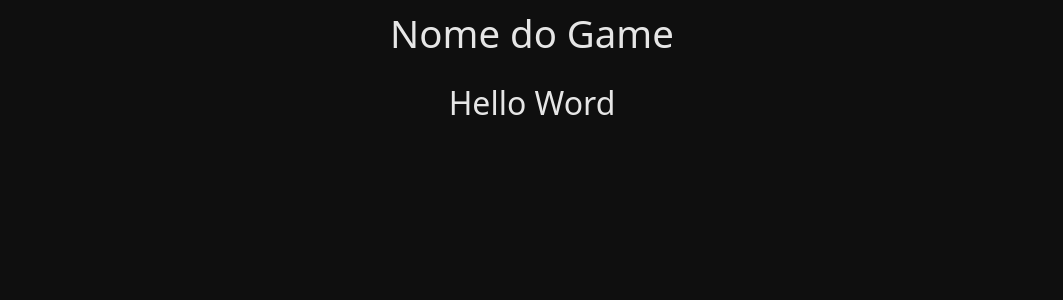
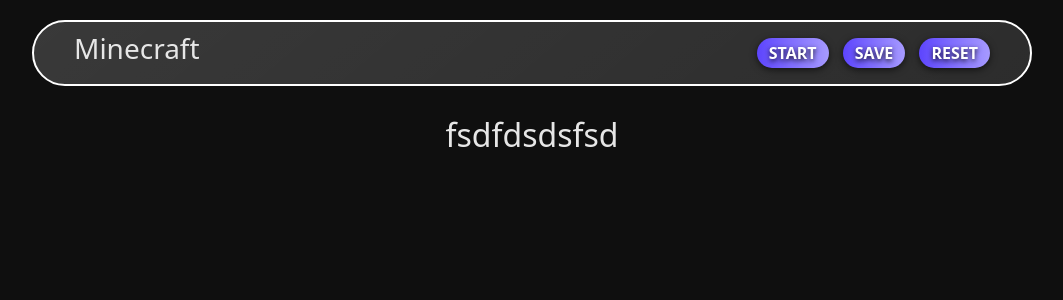
Before and after one commit to SrVertex/TechAcademy3, a PHP site: page / in a window 1280 px wide. Shown: the top 300 px of the page, without its empty margins (108-1171 px from the left). Run offline with PHP 8.4, Linux system fonts and the light colour scheme.

Commit message:
versão1.2 header
foi adicionado botões com  animação do css gradiente

```diff
--- a/css/style.css
+++ b/css/style.css
@@ -1,12 +1,40 @@
+* {
+  margin: 0;
+  padding: 0; }
+
 body {
   background-color: #0F0F0F !important;
   color: #e6e6e6 !important;
   font-family: "Montserrat", Arial, Helvetica, sans-serif; }
 
 header {
-  padding: 10px; }
-  header h1 {
-    font-size: 9vw; }
+  background-color: #ffffff1c;
+  background-image: linear-gradient(140deg, #ffffff13 0%, #ffffff04 100%);
+  border: solid 2px white;
+  width: 100%;
+  display: flex;
+  justify-content: space-between;
+  align-items: center;
+  border-radius: 50px;
+  padding: 10px 40px;
+  margin: 20px 0; }
+  header nav button {
+    background-image: linear-gradient(to right, #5D45FD 0%, #A89CFF 51%, #5D45FD 100%);
+    box-shadow: 0 2px 7px rgba(0, 0, 0, 0.582);
+    padding: 3px 12px;
+    text-transform: uppercase;
+    transition: 0.5s;
+    background-size: 200% auto;
+    border-radius: 20px;
+    border: none;
+    color: white;
+    font-weight: bold;
+    align-content: center;
+    text-shadow: 0 2px 5px rgba(0, 0, 0, 0.878); }
+    header nav button:hover {
+      background-position: right center;
+      color: #fff;
+      text-decoration: none; }
 
 main {
   width: 100%;
@@ -16,12 +44,10 @@
 
 @media (min-width: 1000px) {
   header {
-    padding: 10px; }
-    header h1 {
-      font-size: 3vw; }
-
-  main {
     width: 1000px;
-    margin: auto; } }
+    margin: 20px auto; } }
+main {
+  width: 1000px;
+  margin: auto; }
 
 /*# sourceMappingURL=style.css.map */
--- a/css/style.scss
+++ b/css/style.scss
@@ -1,17 +1,75 @@
 $primary: #0F0F0F;
 $text:rgb(230, 230, 230);
+
+* {
+    margin: 0;
+    padding: 0;
+}
 
 body {
     background-color: $primary !important;
     color: $text !important;
     font-family: "Montserrat", Arial, Helvetica, sans-serif ;
 }
+// header
+header {
+    // style
+        background-color: #ffffff1c;
+        background-image: linear-gradient(140deg, #ffffff13 0%, #ffffff04 100%);
+        // backdrop-filter: blur(10px);
+        border: solid 2px white;
 
-header {
-    padding: 10px;
-        h1 {
-            font-size: 9vw;
+    // margens
+        width: 100%;
+        display: flex;
+        justify-content: space-between;
+        align-items: center;
+
+        border-radius: 50px;
+        padding: 10px 40px;
+        margin: 20px 0;
+
+            // botões
+        nav {
+            button {
+
+                //bg do botão
+                background-image: linear-gradient(
+                    to right,
+                    #5D45FD 0%,
+                    #A89CFF 51%,
+                    #5D45FD 100%
+                  );
+                  box-shadow: 0 2px 7px rgba(0, 0, 0, 0.582);
+
+                    // animação
+                  padding: 3px 12px;
+                  text-transform: uppercase;
+                  transition: 0.5s;
+                  background-size: 200% auto;
+                  border-radius: 20px;
+                  border: none;
+
+                  &:hover {
+                    background-position: right center;
+                    color: #fff;
+                    text-decoration: none;
+                  }
+
+
+
+                //font
+                color: white;
+                font-weight: bold;
+                align-content: center;
+                text-shadow: 0 2px 5px rgba(0, 0, 0, 0.878);
+
+
+
+            }
+
         }
+
 }
 
 main {
@@ -26,14 +84,13 @@
 
 @media (min-width:1000px){
     header {
-        padding: 10px;
-            h1 {
-                font-size: 3vw;
-            }
+        // tamanho conteiner
+            width: 1000px;
+            margin: 20px auto;
+           }
     }
 
     main {
         width: 1000px;
         margin: auto;
     }
-}
--- a/index.php
+++ b/index.php
@@ -18,15 +18,22 @@
 <body>
 
     <!-- Titulo do jogo -->
+    <header>
 
-    <header>
-        <h1 class="text-center">Nome do Game</h1>
+        <h3>Minecraft</h3>
+
+        <nav>
+            <button type="">Start</button>
+            <button type="" style="margin: 0 10px;">Save</button>
+            <button type="">Reset</button>
+        </nav>
+
     </header>
 
     <!-- conteudo prinscipal -->
+    <main>
+        <h2>fsdfdsdsfsd</h2>
 
-    <main>
-        <h2>Hello Word</h2>
     </main>
 
 
```
Also changed, not shown: 1 other file.
